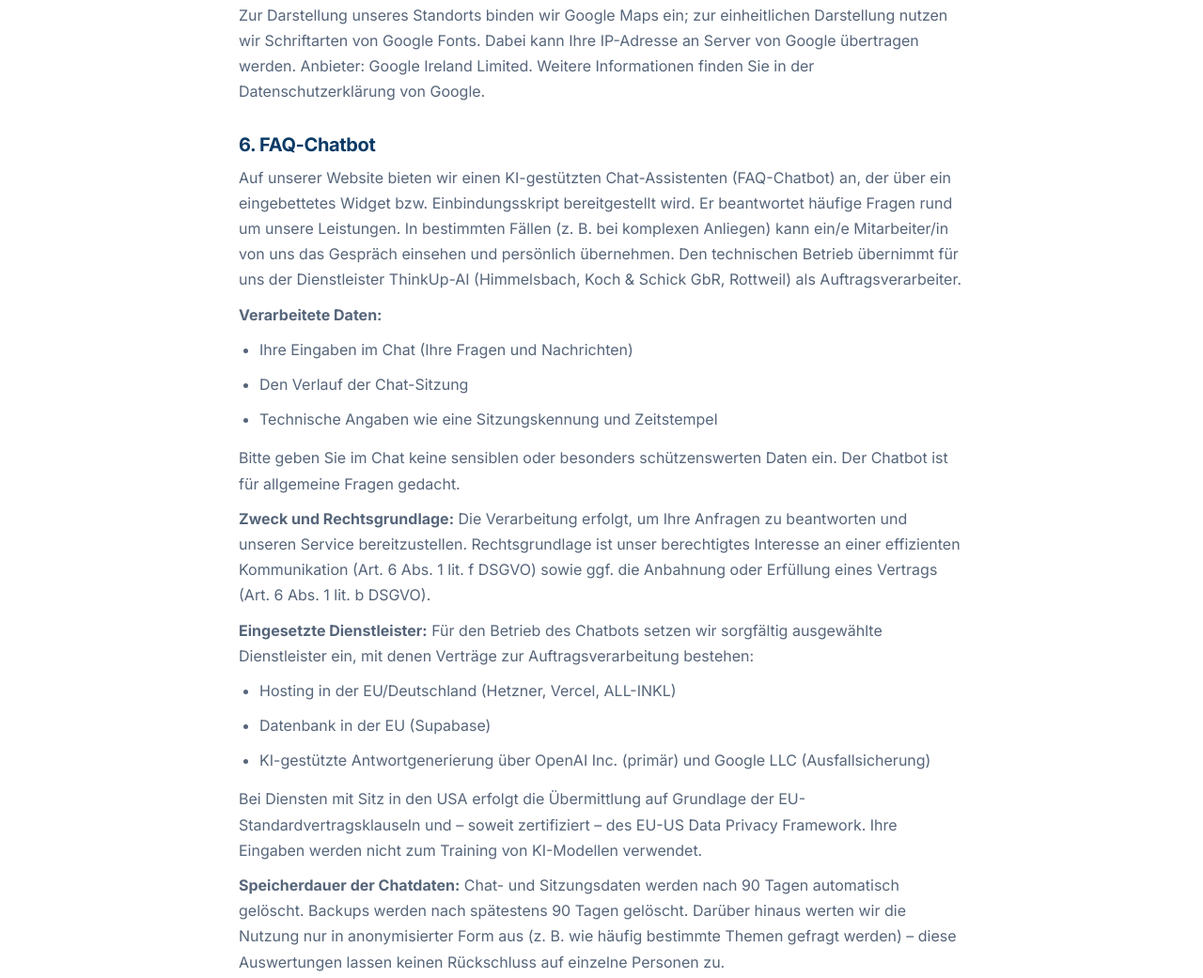
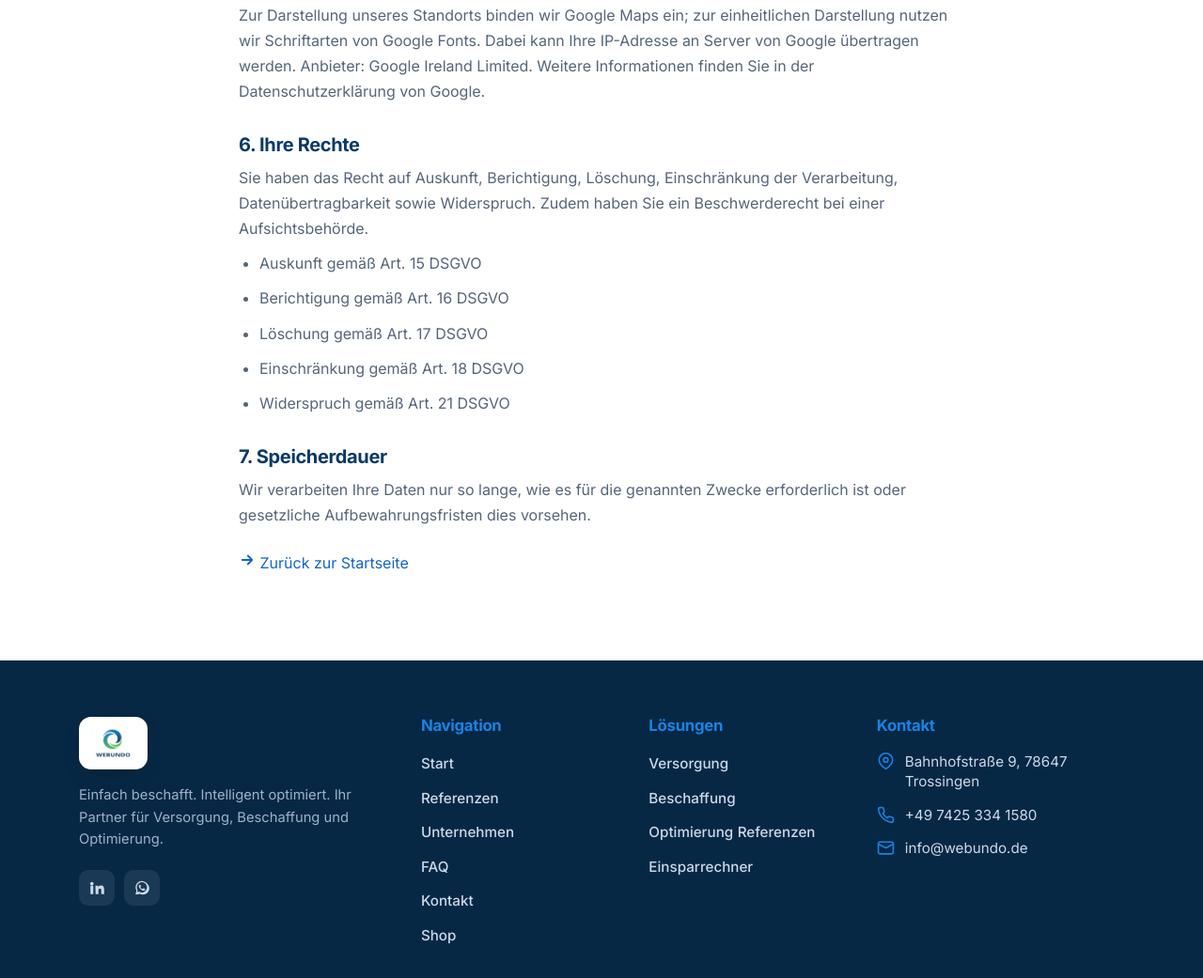
Before and after one commit to SavioLD/webundo, a plain HTML site: page datenschutz.html in a window 1280 px wide. Shown: the part 1018-2059 px from the top of the page at 94% size. Drawn offline with Linux system fonts and the light colour scheme.

Commit message:
Add files via upload

```diff
--- a/chat-widget.js
+++ b/chat-widget.js
@@ -10,7 +10,7 @@
   window.__wbChatLoaded = true;
 
   var CONFIG = {
-    iframeSrc: "https://www.thinkupai.de/entwicklungen/webundo/faqbot",
+    iframeSrc: "https://www.thinkupai.de/automatisierungen/webundo_iframe",
     tip: 'Fragen? Unser <b>KI-Assistent</b> hilft.',
     waNumber: "491723513643",
     waText: "Liebes Webundo Team, "
@@ -38,9 +38,13 @@
   ".wb-cw-panel{position:fixed;right:24px;bottom:100px;width:384px;max-width:calc(100vw - 32px);height:580px;max-height:calc(100vh - 124px);background:#fff;border-radius:18px;overflow:hidden;box-shadow:0 40px 90px -30px rgba(10,58,102,.6);z-index:99999;transform-origin:bottom right;opacity:0;transform:translateY(16px) scale(.96);pointer-events:none;transition:opacity .28s cubic-bezier(.16,.7,.2,1),transform .28s cubic-bezier(.16,.7,.2,1)}" +
   ".wb-cw.open .wb-cw-panel{opacity:1;transform:none;pointer-events:auto}" +
   ".wb-cw-frame{width:100%;height:100%;border:0;display:block}" +
+  ".wb-cw-load{position:absolute;inset:0;display:grid;place-items:center;color:#9fb2c9;font-size:.9rem;font-weight:600;pointer-events:none}" +
   ".wb-cw-panel{display:flex;flex-direction:column}" +
   ".wb-cw-frame{flex:1 1 auto;min-height:0}" +
-  "@media (max-width:480px){.wb-cw-panel{right:16px;left:16px;bottom:88px;width:auto;max-width:none;height:calc(100vh - 140px)}.wb-cw-launch{right:16px;bottom:16px}.wb-cw-tip{display:none}}" +
+  ".wb-cw-faq{flex:0 0 auto;display:flex;align-items:center;justify-content:center;gap:7px;padding:10px 14px;background:#f2f6fb;border-top:1px solid #e1e8f0;font-size:.86rem;font-weight:700;color:#0b4789;text-decoration:none;transition:background .15s}" +
+  ".wb-cw-faq:hover{background:#e8f1fc}" +
+  ".wb-cw-faq svg{width:16px;height:16px;flex:0 0 auto}" +
+  "@media (max-width:480px){.wb-cw-panel{right:0;left:0;bottom:0;width:100%;max-width:100%;height:100%;max-height:100%;border-radius:0}.wb-cw-launch{right:16px;bottom:16px}.wb-cw-tip{display:none}}" +
   /* WhatsApp-Button (unten links) */
   ".wb-wa{position:fixed;left:24px;bottom:24px;z-index:99998;display:flex;align-items:center;height:60px;width:60px;border-radius:50%;background:#25d366;color:#fff;box-shadow:0 14px 30px -12px rgba(37,211,102,.75);text-decoration:none;overflow:hidden;transform:scale(0);transition:transform .35s cubic-bezier(.2,.8,.2,1.2),width .3s,border-radius .3s,box-shadow .25s}" +
   ".wb-wa.in{transform:scale(1)}" +
@@ -72,7 +76,9 @@
         '<span class="wb-cw-pulse"></span><span class="wb-cw-dot">1</span>' + ICON_CHAT + ICON_CLOSE +
       '</button>' +
       '<aside class="wb-cw-panel" role="dialog" aria-label="WEBUNDO KI-Assistent">' +
+        '<div class="wb-cw-load">KI-Assistent wird geladen …</div>' +
         '<iframe class="wb-cw-frame" title="WEBUNDO KI-Assistent" allow="clipboard-write" loading="lazy" data-src="' + CONFIG.iframeSrc + '"></iframe>' +
+        '<a class="wb-cw-faq" href="faq.html"><svg viewBox="0 0 24 24" fill="none" stroke="currentColor" stroke-width="2" stroke-linecap="round" stroke-linejoin="round"><circle cx="12" cy="12" r="9"/><path d="M9.3 9.3a2.7 2.7 0 0 1 5.2 1c0 1.8-2.7 2.7-2.7 2.7"/><path d="M12 17h.01"/></svg>Häufige Fragen (FAQ)</a>' +
       '</aside>';
     document.body.appendChild(root);
 
--- a/datenschutz.html
+++ b/datenschutz.html
@@ -71,25 +71,7 @@
   <p>Die Berechnung erfolgt ausschließlich lokal in Ihrem Browser. Es werden keine Eingaben an uns übermittelt, solange Sie das Anfrageformular nicht aktiv absenden.</p>
   <h2>5. Karten- und Schriftdienste</h2>
   <p>Zur Darstellung unseres Standorts binden wir Google Maps ein; zur einheitlichen Darstellung nutzen wir Schriftarten von Google Fonts. Dabei kann Ihre IP-Adresse an Server von Google übertragen werden. Anbieter: Google Ireland Limited. Weitere Informationen finden Sie in der Datenschutzerklärung von Google.</p>
-  <h2>6. FAQ-Chatbot</h2>
-  <p>Auf unserer Website bieten wir einen KI-gestützten Chat-Assistenten (FAQ-Chatbot) an, der über ein eingebettetes Widget bzw. Einbindungsskript bereitgestellt wird. Er beantwortet häufige Fragen rund um unsere Leistungen. In bestimmten Fällen (z. B. bei komplexen Anliegen) kann ein/e Mitarbeiter/in von uns das Gespräch einsehen und persönlich übernehmen. Den technischen Betrieb übernimmt für uns der Dienstleister ThinkUp-AI (Himmelsbach, Koch &amp; Schick GbR, Rottweil) als Auftragsverarbeiter.</p>
-  <p><strong>Verarbeitete Daten:</strong></p>
-  <ul>
-    <li>Ihre Eingaben im Chat (Ihre Fragen und Nachrichten)</li>
-    <li>Den Verlauf der Chat-Sitzung</li>
-    <li>Technische Angaben wie eine Sitzungskennung und Zeitstempel</li>
-  </ul>
-  <p>Bitte geben Sie im Chat keine sensiblen oder besonders schützenswerten Daten ein. Der Chatbot ist für allgemeine Fragen gedacht.</p>
-  <p><strong>Zweck und Rechtsgrundlage:</strong> Die Verarbeitung erfolgt, um Ihre Anfragen zu beantworten und unseren Service bereitzustellen. Rechtsgrundlage ist unser berechtigtes Interesse an einer effizienten Kommunikation (Art. 6 Abs. 1 lit. f DSGVO) sowie ggf. die Anbahnung oder Erfüllung eines Vertrags (Art. 6 Abs. 1 lit. b DSGVO).</p>
-  <p><strong>Eingesetzte Dienstleister:</strong> Für den Betrieb des Chatbots setzen wir sorgfältig ausgewählte Dienstleister ein, mit denen Verträge zur Auftragsverarbeitung bestehen:</p>
-  <ul>
-    <li>Hosting in der EU/Deutschland (Hetzner, Vercel, ALL-INKL)</li>
-    <li>Datenbank in der EU (Supabase)</li>
-    <li>KI-gestützte Antwortgenerierung über OpenAI Inc. (primär) und Google LLC (Ausfallsicherung)</li>
-  </ul>
-  <p>Bei Diensten mit Sitz in den USA erfolgt die Übermittlung auf Grundlage der EU-Standardvertragsklauseln und – soweit zertifiziert – des EU-US Data Privacy Framework. Ihre Eingaben werden nicht zum Training von KI-Modellen verwendet.</p>
-  <p><strong>Speicherdauer der Chatdaten:</strong> Chat- und Sitzungsdaten werden nach 90 Tagen automatisch gelöscht. Backups werden nach spätestens 90 Tagen gelöscht. Darüber hinaus werten wir die Nutzung nur in anonymisierter Form aus (z. B. wie häufig bestimmte Themen gefragt werden) – diese Auswertungen lassen keinen Rückschluss auf einzelne Personen zu.</p>
-  <h2>7. Ihre Rechte</h2>
+  <h2>6. Ihre Rechte</h2>
   <p>Sie haben das Recht auf Auskunft, Berichtigung, Löschung, Einschränkung der Verarbeitung, Datenübertragbarkeit sowie Widerspruch. Zudem haben Sie ein Beschwerderecht bei einer Aufsichtsbehörde.</p>
   <ul>
     <li>Auskunft gemäß Art. 15 DSGVO</li>
@@ -98,7 +80,7 @@
     <li>Einschränkung gemäß Art. 18 DSGVO</li>
     <li>Widerspruch gemäß Art. 21 DSGVO</li>
   </ul>
-  <h2>8. Speicherdauer</h2>
+  <h2>7. Speicherdauer</h2>
   <p>Wir verarbeiten Ihre Daten nur so lange, wie es für die genannten Zwecke erforderlich ist oder gesetzliche Aufbewahrungsfristen dies vorsehen.</p>
   <p style="margin-top:24px"><a href="index.html"><svg viewBox="0 0 24 24" width="18" height="18" fill="none" stroke="currentColor" stroke-width="2.4" stroke-linecap="round" stroke-linejoin="round"><path d="M5 12h14M13 6l6 6-6 6"/></svg> Zurück zur Startseite</a></p>
 </div></section>
```
